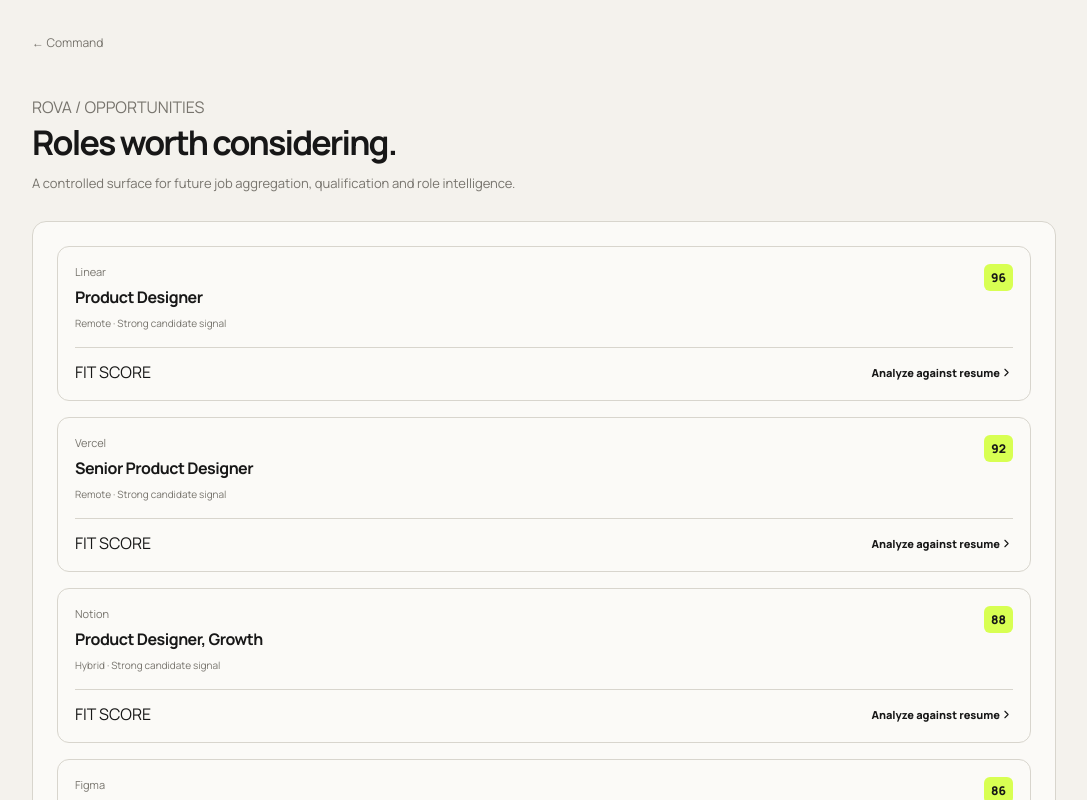
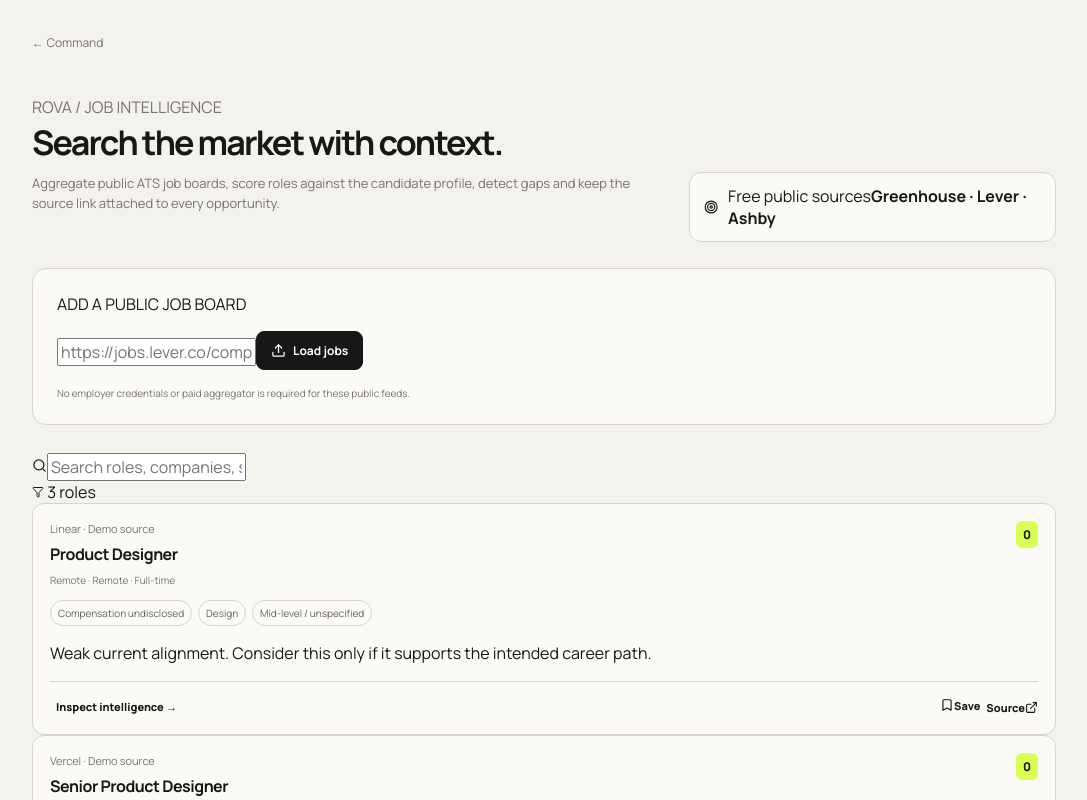
Before and after one commit to madebykraman/jobapplyify, a Next.js app: page /opportunities in a window 1280 px wide. Shown: the top 800 px of the page, without its empty margins (6-1093 px from the left). Built offline with nearby package versions, Linux system fonts and the light colour scheme.

Commit message:
feat: complete job intelligence workspace

```diff
--- a/app/opportunities/page.tsx
+++ b/app/opportunities/page.tsx
@@ -1,4 +1,26 @@
+'use client'
+import { useMemo, useState } from 'react'
 import Link from 'next/link'
-import { BriefcaseBusiness, ChevronRight } from 'lucide-react'
-const roles=[['Linear','Product Designer','Remote','96'],['Vercel','Senior Product Designer','Remote','92'],['Notion','Product Designer, Growth','Hybrid','88'],['Figma','UX Designer','Remote','86']]
-export default function Opportunities(){return <main className="main standalone"><Link className="back" href="/">← Command</Link><div className="mono eyebrow">ROVA / OPPORTUNITIES</div><h1 className="title">Roles worth considering.</h1><p className="lead">A controlled surface for future job aggregation, qualification and role intelligence.</p><section className="formcard">{roles.map(r=><article className="job" key={r[0]}><div className="jobtop"><div><div className="company">{r[0]}</div><h4>{r[1]}</h4><div className="small">{r[2]} · Strong candidate signal</div></div><div className="score">{r[3]}</div></div><div className="jobfoot"><span className="mono">FIT SCORE</span><Link className="link" href="/resume">Analyze against resume <ChevronRight size={13}/></Link></div></article>)}</section><div className="footer"><BriefcaseBusiness size={12}/> Job aggregation and live source adapters arrive in Build 05.</div></main>}
+import { Bookmark, ExternalLink, Filter, Loader2, Search, Sparkles, Target, Upload, X } from 'lucide-react'
+import { analyseJob, type JobRecord } from '@/lib/job-engine'
+import { defaultProfile, loadProfile, type RovaProfile } from '@/lib/storage'
+
+const seed: JobRecord[] = [
+ {id:'demo-linear',company:'Linear',title:'Product Designer',location:'Remote',workMode:'Remote',employment:'Full-time',source:'Demo source',url:'https://linear.app/careers',applyUrl:'https://linear.app/careers',description:'Build product experiences, design systems and workflows for a modern B2B SaaS product. Partner with engineers and product managers. Strong Figma, interaction design, prototyping and product thinking.',salary:'',department:'Design'},
+ {id:'demo-vercel',company:'Vercel',title:'Senior Product Designer',location:'Remote',workMode:'Remote',employment:'Full-time',source:'Demo source',url:'https://vercel.com/careers',applyUrl:'https://vercel.com/careers',description:'Lead product design for developer tools. Work across systems, interaction design, prototyping, research and technical collaboration with product and engineering.',salary:'',department:'Design'},
+ {id:'demo-notion',company:'Notion',title:'Product Designer, Growth',location:'New York',workMode:'Hybrid',employment:'Full-time',source:'Demo source',url:'https://www.notion.com/careers',applyUrl:'https://www.notion.com/careers',description:'Design growth experiences, experimentation and user journeys. Partner with product, research and engineering. Strong product design and experimentation skills.',salary:'',department:'Growth'}
+]
+
+export default function Opportunities(){
+ const [profile,setProfile]=useState<RovaProfile>(defaultProfile); const [jobs,setJobs]=useState(seed); const [q,setQ]=useState(''); const [source,setSource]=useState(''); const [loading,setLoading]=useState(false); const [error,setError]=useState(''); const [selected,setSelected]=useState<JobRecord|null>(null); const [saved,setSaved]=useState<string[]>([])
+ useState(()=>{setProfile(loadProfile())})
+ const filtered=useMemo(()=>jobs.filter(j=>`${j.company} ${j.title} ${j.location} ${j.description}`.toLowerCase().includes(q.toLowerCase())),[jobs,q])
+ async function loadSource(){setError('');if(!source.trim()){setError('Paste a Greenhouse, Lever or Ashby public jobs-board URL.');return}setLoading(true);try{const r=await fetch('/api/job-source',{method:'POST',headers:{'content-type':'application/json'},body:JSON.stringify({url:source})});const data=await r.json();if(!r.ok)throw new Error(data.error||'Source failed');setJobs(prev=>[...data.jobs,...prev.filter(x=>!data.jobs.some((n:JobRecord)=>n.id===x.id))]);setSource('')}catch(e){setError(e instanceof Error?e.message:'Unable to load source.')}finally{setLoading(false)}}
+ function toggleSave(id:string){setSaved(x=>x.includes(id)?x.filter(y=>y!==id):[...x,id])}
+ return <main className="main standalone"><Link className="back" href="/">← Command</Link><div className="mono eyebrow">ROVA / JOB INTELLIGENCE</div><div className="careerHead"><div><h1 className="title">Search the market with context.</h1><p className="lead">Aggregate public ATS job boards, score roles against the candidate profile, detect gaps and keep the source link attached to every opportunity.</p></div><div className="targetBox"><Target size={16}/><div><span>Free public sources</span><strong>Greenhouse · Lever · Ashby</strong></div></div></div>
+ <section className="formcard sourceCard"><div className="mono">ADD A PUBLIC JOB BOARD</div><div className="sourceRow"><input value={source} onChange={e=>setSource(e.target.value)} placeholder="https://jobs.lever.co/company or jobs.ashbyhq.com/company"/><button className="primary" onClick={loadSource} disabled={loading}>{loading?<Loader2 className="spin" size={15}/>:<Upload size={15}/>} {loading?'Loading…':'Load jobs'}</button></div><div className="small">No employer credentials or paid aggregator is required for these public feeds.</div>{error&&<div className="warning">{error}</div>}</section>
+ <section className="section"><div className="toolbar"><div className="searchInline"><Search size={15}/><input value={q} onChange={e=>setQ(e.target.value)} placeholder="Search roles, companies, skills…"/></div><div className="mono"><Filter size={12}/> {filtered.length} roles</div></div><div className="jobList">{filtered.map(j=>{const a=analyseJob(j,profile);return <article className="job intelligenceJob" key={j.id}><div className="jobtop"><div><div className="company">{j.company} · {j.source}</div><h4>{j.title}</h4><div className="small">{j.location || 'Location unspecified'} · {j.workMode || 'Work mode unspecified'} · {j.employment || 'Employment unspecified'}</div></div><div className="score">{a.fit}</div></div><div className="chips"><span className="chip">{j.salary||'Compensation undisclosed'}</span>{j.department&&<span className="chip">{j.department}</span>}<span className="chip">{a.seniority}</span></div><p className="jobsummary">{a.summary}</p><div className="jobfoot"><button className="link" onClick={()=>setSelected(j)}>Inspect intelligence →</button><div className="jobActions"><button className="link" onClick={()=>toggleSave(j.id)}><Bookmark size={14} fill={saved.includes(j.id)?'currentColor':'none'}/>{saved.includes(j.id)?'Saved':'Save'}</button><a className="link" href={j.applyUrl||j.url} target="_blank" rel="noreferrer">Source <ExternalLink size={13}/></a></div></div></article>})}</div></section>
+ {selected&&<div className="overlay" onClick={()=>setSelected(null)}><div className="detailPanel" onClick={e=>e.stopPropagation()}><div className="detailHead"><div><div className="mono">{selected.company} · {selected.source}</div><h2>{selected.title}</h2><p>{selected.location} · {selected.workMode}</p></div><button className="link" onClick={()=>setSelected(null)}><X size={18}/></button></div><JobDetail job={selected} profile={profile}/></div></div>}
+ <div className="footer">Public ATS feeds are used where available. ROVA keeps source provenance and does not claim live data where a source has not been loaded.</div></main>
+}
+function JobDetail({job,profile}:{job:JobRecord,profile:RovaProfile}){const a=analyseJob(job,profile);return <div className="detailBody"><div className="detailScore"><div><span>FIT</span><strong>{a.fit}</strong><small>/100</small></div><div>{a.signals.map(s=><div className="signal" key={s.label}><span>{s.label}</span><b>{s.value}</b></div>)}</div></div><div className="analysisBlock"><b>Why it fits</b><p>{a.summary}</p></div><div className="analysisBlock"><b>Matched evidence</b><div className="chips">{a.matched.length?a.matched.map(x=><span className="chip" key={x}>{x}</span>):<span className="small">No direct evidence detected.</span>}</div></div><div className="analysisBlock"><b>Missing signal</b><div className="chips">{a.gaps.map(x=><span className="chip mutedChip" key={x}>{x}</span>)}</div></div><div className="analysisBlock"><b>Role description</b><p className="description">{job.description||'No description supplied by the source.'}</p></div><a className="primary" href={job.applyUrl||job.url} target="_blank" rel="noreferrer">Open source / application <ExternalLink size={14}/></a></div>}
```
